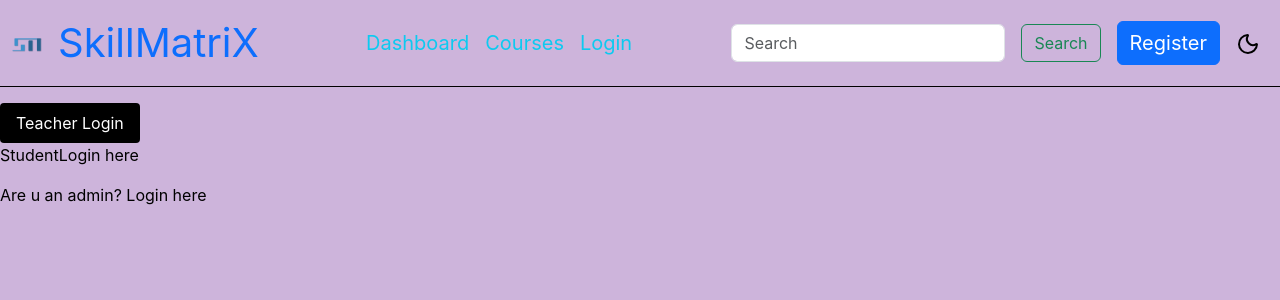
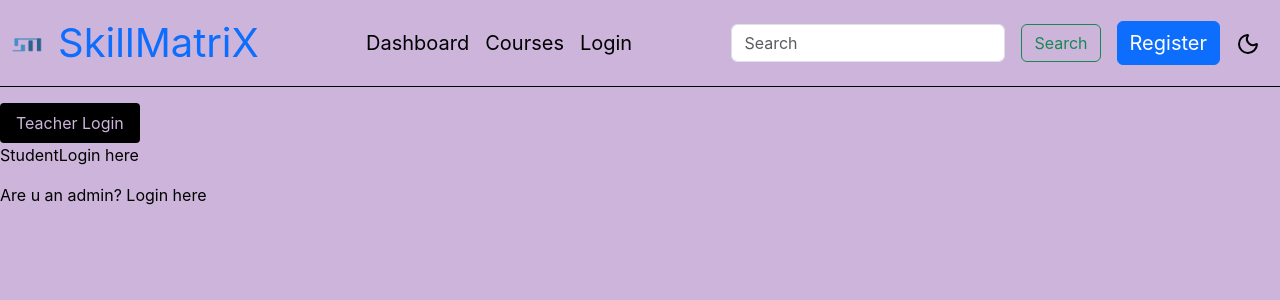
Before and after one commit to vineet-k09/skillmatrix, a React (Create React App) app in the folder frontend/: page /auth/login in a window 1280 px wide. Shown: the top 300 px of the page. Built offline with nearby package versions, Linux system fonts and the light colour scheme.

Commit message:
0.2 fixed issues with FOUC, modified links color

```diff
--- a/frontend/public/index.html
+++ b/frontend/public/index.html
@@ -2,7 +2,7 @@
 <html lang="en">
   <head>
     <meta charset="utf-8" />
-    <link rel="icon" href="%PUBLIC_URL%/favicon.ico" />
+    <link rel="icon" href="%PUBLIC_URL%/SKILL_MATRIX_LOGO.png" />
     <meta name="viewport" content="width=device-width, initial-scale=1" />
     <meta name="theme-color" content="#000000" />
     <meta
@@ -14,6 +14,22 @@
     <title>React App</title>
   </head>
   <body>
+    <script>
+      (function () {
+        try {
+          const theme = localStorage.getItem("theme");
+          const prefersDark = window.matchMedia("(prefers-color-scheme: dark)").matches;
+          const darkMode = theme === "dark" || (theme === null && prefersDark);
+          if (darkMode) {
+            document.body.classList.add("dark");
+          } else {
+            document.body.classList.add("light");
+          }
+        } catch (e) {
+          document.body.classList.add("light");
+        }
+      })();
+    </script>
     <noscript>You need to enable JavaScript to run this app.</noscript>
     <div id="root"></div>
     <script src="https://cdn.jsdelivr.net/npm/bootstrap@5.3.7/dist/js/bootstrap.bundle.min.js" integrity="sha384-ndDqU0Gzau9qJ1lfW4pNLlhNTkCfHzAVBReH9diLvGRem5+R9g2FzA8ZGN954O5Q" crossorigin="anonymous"></script>
--- /dev/null
+++ b/frontend/src/components/Navbar.css
@@ -0,0 +1,3 @@
+nav .container-fluid ul li a{
+    color: var(--link);
+}
--- a/frontend/src/components/Navbar.js
+++ b/frontend/src/components/Navbar.js
@@ -1,61 +1,15 @@
 import { Link } from "react-router-dom"
 import { useTheme } from "../context/ThemeProvider"
 import { Moon, Sun } from "lucide-react"
+import './Navbar.css'
 
-
-export default function Navbar(){
-    const {theme, toggleTheme} = useTheme()
-    return(
-        // <nav className="navbar">
-        //     <Link className="navbar-brand" to={'/'}>Home</Link>
-
-
-        //     <button className="nav-link btn btn-primary" onClick={toggleTheme}>
-        //         {theme === 'dark' ? <Sun /> : <Moon />}
-        //     </button>
-        //     <Link className="nav-link" to={'/dashboard'}>Dashboard</Link>
-        //     <Link className="nav-link" to={'/auth/login'}>Login</Link>
-        //     <Link className="nav-link" to={'/auth/register'}>Register</Link>
-        // </nav>
-
-        // <nav className="navbar navbar-expand-lg">
-        //     <div className="container-fluid">
-        //         <Link className="navbar-brand text-primary fs-1" to={'/'}>SkillMatrix</Link>
-        //         <button class="navbar-toggler" type="button" data-bs-toggle="collapse" data-bs-target="#navbarSupportedContent" aria-controls="navbarSupportedContent" aria-expanded="false" aria-label="Toggle navigation">
-        //         <span class="navbar-toggler-icon"></span>
-        //         </button>
-
-        //         <div className="collapse navbar-collapse" id="navbarSupportedContent">
-        //             {/* <ul className="navbar-nav me-auto mb-2 mb-lg-0">
-        //                 <li className="nav-item">
-        //                     <Link className="nav-link text-info" to={'/dashboard'}>Dashboard</Link>
-        //                 </li>
-        //                 <li className="nav-item">
-        //                     <Link className="nav-link text-info" to={'/auth/login'}>Login</Link>
-        //                 </li>
-        //                 <li className="nav-item">
-
-        //                 </li>
-        //             </ul> */}
-        //             <Link className="nav-link text-info" to={'/dashboard'}>Dashboard</Link>
-        //             <Link className="nav-link text-info" to={'/auth/login'}>Login</Link>
-        //             <form class="d-flex" role="search">
-        //                 <input class="form-control me-2" type="search" placeholder="Search" aria-label="Search"/>
-        //                 <button class="btn btn-outline-success" type="submit">Search</button>
-        //             </form>
-        //         </div>
-
-        //      <Link className="nav-link" to={'/auth/register'}><button className="btn btn-primary ms-2">Register</button></Link>
-        //      <button className="nav-link btn btn-primary ms-2" onClick={toggleTheme}>
-        //          {theme === 'dark' ? <Sun /> : <Moon />}
-        //      </button>
-        //     </div>
-        // </nav>
-
+export default function Navbar() {
+  const { theme, toggleTheme } = useTheme()
+  return (
     <nav class="navbar navbar-expand-lg ">
       <div class="container-fluid">
         <a class="navbar-brand" href="/">
-      <img src="/SKILL_MATRIX_LOGO.png" alt="SkillMatrix Logo" width="30" height="24"  style={{ maxWidth: '150px', height: 'auto' }} />
+          <img src="/SKILL_MATRIX_LOGO.png" alt="SkillMatrix Logo" width="30" height="24" style={{ maxWidth: '150px', height: 'auto' }} />
         </a>
         <Link className="navbar-brand text-primary fs-1" to={'/'}>SkillMatriX</Link>
         <button class="navbar-toggler" type="button" data-bs-toggle="collapse" data-bs-target="#navbarSupportedContent" aria-controls="navbarSupportedContent" aria-expanded="false" aria-label="Toggle navigation">
@@ -64,17 +18,17 @@ export default function Navbar(){
         <div class="collapse navbar-collapse" id="navbarSupportedContent">
           <ul class="navbar-nav me-auto ms-auto mb-2 mb-lg-0">
             <li class="nav-item">
-          <Link className="nav-link text-info fs-5" to={'/dashboard'}>Dashboard</Link>
+              <Link className="nav-link fs-5" to={'/dashboard'}>Dashboard</Link>
             </li>
             <li class="nav-item">
-          <Link className="nav-link text-info fs-5" to={'/courses'}>Courses</Link>
+              <Link className="nav-link fs-5" to={'/courses'}>Courses</Link>
             </li>
             <li class="nav-item">
-          <Link className="nav-link text-info fs-5" to={'/auth/login'}>Login</Link>
+              <Link className="nav-link fs-5" to={'/auth/login'}>Login</Link>
             </li>
           </ul>
           <form class="d-flex" role="search">
-        <input class="form-control m-2" type="search" placeholder="Search" aria-label="Search"/>
+            <input class="form-control m-2" type="search" placeholder="Search" aria-label="Search" />
             <button class="btn btn-outline-success m-2" type="submit">Search</button>
           </form>
           <Link className="nav-link" to={'/register'}><button className="btn btn-primary ms-2 fs-5 m-2">Register</button></Link>
--- a/frontend/src/context/ThemeProvider.js
+++ b/frontend/src/context/ThemeProvider.js
@@ -1,4 +1,4 @@
-import React, { createContext, useState, useEffect, useContext } from "react";
+import { createContext, useState, useEffect, useContext } from "react";
 
 // Create context
 const ThemeContext = createContext();
--- a/frontend/src/index.css
+++ b/frontend/src/index.css
@@ -1,3 +1,15 @@
+body.light {
+  --bg: #cdb4db;
+  --color: #000000;
+  --link: #000000;
+}
+
+body.dark {
+  --bg: #1e1e1e;
+  --color: #ffffff;
+  --link: #ffffff;
+}
+
 body {
   margin: 0;
   font-family: -apple-system, BlinkMacSystemFont, 'Segoe UI', 'Roboto', 'Oxygen',
@@ -5,7 +17,9 @@ body {
     sans-serif;
   -webkit-font-smoothing: antialiased;
   -moz-osx-font-smoothing: grayscale;
-  transition: background-color 0.4s ease, color 0.4s ease;
+  /* transition: background-color 0.4s, color 0.4s; */
+  background-color: var(--bg);
+  color: var(--color);
 }
 
 code {
@@ -13,19 +27,6 @@ code {
     monospace;
 }
 
-body.light {
-  --bg: #ffffff;
-  --color: #000000;
-  background-color: #cdb4db;
-  color: #000000;
-}
-
-body.dark {
-  --bg: #1e1e1e;
-  --color: #ffffff;
-  background-color: #1e1e1e;
-  color: #ffffff;
-}
 
 button {
   margin-top: 1rem;
@@ -34,9 +35,10 @@ button {
   border-radius: 4px;
   cursor: pointer;
   background-color: var(--color);
-  color: var(--bg);transition: background-color 2.4s ease, color 0.4s ease;
+  color: var(--bg);
+  transition: background-color 2.4s ease, color 0.4s ease;
 }
 
-nav{
+nav {
   border-bottom: 1px solid var(--color);
 }
--- a/frontend/src/pages/dashboard/Dashboard.js
+++ b/frontend/src/pages/dashboard/Dashboard.js
@@ -1,12 +1,12 @@
-import { Navigate } from "react-router-dom";
+// import { Navigate } from "react-router-dom";
 import StudentDashboard from "./StudentDashboard";
 import AdminDashboard from "./AdminDashboard";
 import TeacherDashboard from "./TeacherDashboard";
-import ErrorPage from "../ErrorPage";
+// import ErrorPage from "../ErrorPage";
 // all imports r usefull later on
 
 export default function Dashboard() {
-    const user = JSON.parse(localStorage.getItem("user"));
+    // const user = JSON.parse(localStorage.getItem("user"));
 
     // dont remove the below code
 
```
Lines whose indentation alone changed are shown as unchanged.
